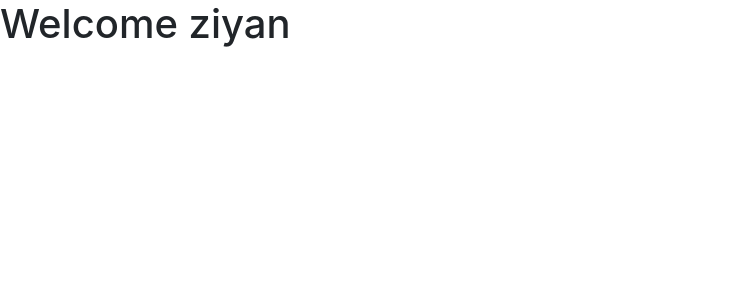
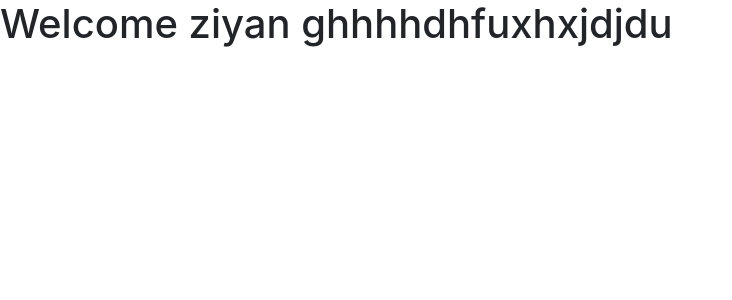
Before and after one commit to KarthikPatil20/Flightbooking, a Django app: page / in a window 1280 px wide. Shown: the part 56-356 px from the top of the page, without its empty margins (0-732 px from the left). Run offline with Django 3.2, Linux system fonts and the light colour scheme; a user stored in the database is signed in; some libraries are stand-ins or nearby versions.

Commit message:
Update home.html

```diff
--- a/myapp/templates/myapp/home.html
+++ b/myapp/templates/myapp/home.html
@@ -1,5 +1,4 @@
 {% extends 'myapp/base.html' %}
 {% block content %}
-<h1>Welcome ziyan
-</h1>
+<h1>Welcome ziyan ghhhhdhfuxhxjdjdu</h1>
 {% endblock %}
```
